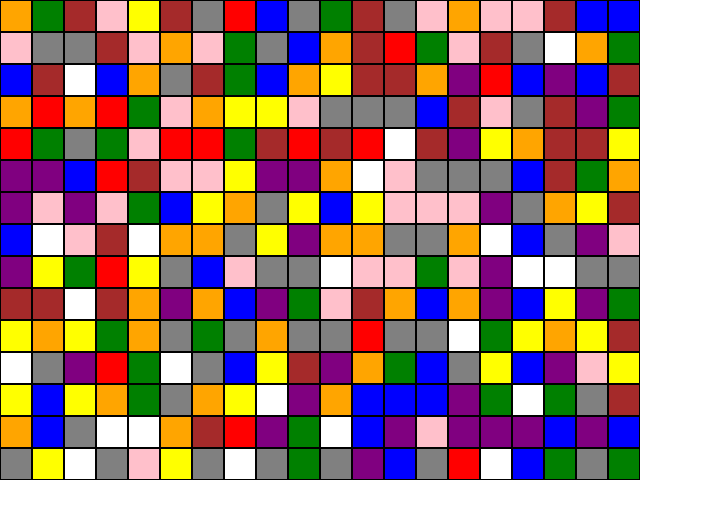
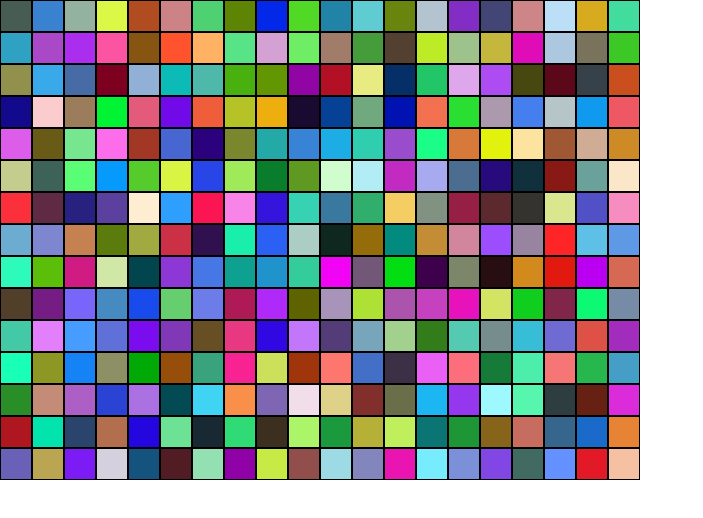
Before and after one commit to nguyendthinh/BlockParty, a React (Create React App) app: page / in a window 1280 px wide. Shown: the top 518 px of the page, without its empty margins (0-703 px from the left). Built offline with nearby package versions, Linux system fonts and the light colour scheme.

Commit message:
finished game logic

```diff
--- a/src/Cell.js
+++ b/src/Cell.js
@@ -8,23 +8,27 @@ class Cell extends Component {
     const clickedIndex = this.props.index
     const currentBlock = document.getElementsByClassName("cell")[clickedIndex]
     const currentColor = currentBlock.style.backgroundColor
-    const blocks = [document.getElementsByClassName("cell")[clickedIndex + 20],
-                    document.getElementsByClassName("cell")[clickedIndex - 20],
-                    document.getElementsByClassName("cell")[clickedIndex + 1],
-                    document.getElementsByClassName("cell")[clickedIndex - 1]]
+    const targetCell = document.getElementsByClassName("cell")
+    const blocks = [targetCell[clickedIndex + 20],
+    targetCell[clickedIndex - 20],
+    targetCell[clickedIndex + 1],
+    targetCell[clickedIndex - 1]]
 
     function colorChange(block, index) {
-        if (index > 279) {
+      if (index > 299) {
         return;
       }
       const blockClass = block.style.backgroundColor
       block.style.backgroundColor = currentColor;
       for (var i = (index + 20); i <= 300; i += 20) {
-            if (document.getElementsByClassName("cell")[i].style.backgroundColor === blockClass) {
-                document.getElementsByClassName("cell")[i].style.backgroundColor = currentColor;
+        if (targetCell[i].style.backgroundColor === blockClass) {
+          targetCell[i].classList.add('active');
+          targetCell[i].style.backgroundColor = currentColor;
         } else {
           return;
-            }}}
+        }
+      }
+    }
 
         function colorChange2(block, index) {
           if (index < 0) {
@@ -33,48 +37,110 @@ class Cell extends Component {
           const blockClass = block.style.backgroundColor
           block.style.backgroundColor = currentColor;
           for (var i = (index - 20); i >= 0; i -= 20) {
-                  if (document.getElementsByClassName("cell")[i].style.backgroundColor === blockClass) {
-                      document.getElementsByClassName("cell")[i].style.backgroundColor = currentColor;
+            if (targetCell[i].style.backgroundColor === blockClass) {
+              targetCell[i].classList.add('active');
+              targetCell[i].style.backgroundColor = currentColor;
             } else {
               return;
-                  }}}
+            }
+          }
+        }
 
             function colorChange3(block, index) {
+              if (index % 20 === 0 ) {
+                return;
+              }
               const blockClass = block.style.backgroundColor
               block.style.backgroundColor = currentColor;
               for (var i = (index + 1); i <= 300; i += 1) {
-                        if (document.getElementsByClassName("cell")[i].style.backgroundColor === blockClass) {
-                            document.getElementsByClassName("cell")[i].style.backgroundColor = currentColor;
+                if (targetCell[i].style.backgroundColor === blockClass && i % 20 !== 0) {
+                  targetCell[i].classList.add('active');
+                  targetCell[i].style.backgroundColor = currentColor;
                 } else {
                   return;
-                        }}}
+                }
+              }
+            }
 
                 function colorChange4(block, index) {
+                  if (index % 20 === 19) {
+                    return;
+                  }
                   const blockClass = block.style.backgroundColor
                   block.style.backgroundColor = currentColor;
                   for (var i = (index - 1); i >= 0; i -= 1) {
-                              if (document.getElementsByClassName("cell")[i].style.backgroundColor === blockClass) {
-                                  document.getElementsByClassName("cell")[i].style.backgroundColor = currentColor;
+                    if (targetCell[i].style.backgroundColor === blockClass && i % 20 !== 19) {
+                      targetCell[i].classList.add('active');
+                      targetCell[i].style.backgroundColor = currentColor;
                     } else {
-                                return;
-                              }}}
+                      return;}}}
 
                       colorChange(blocks[0], clickedIndex + 20)
                       colorChange2(blocks[1], clickedIndex - 20)
                       colorChange3(blocks[2], clickedIndex + 1)
                       colorChange4(blocks[3], clickedIndex - 1)
 
+                      function checkColors(array) {
+                        for (var i = 1; i < array.length; i++) {
+                          if (array[i] !== array[0]) {
+                            console.log("keep going");
+                            return;
+                          } else {
+                            console.log("you won!")
+                            return;
+                          }
+                        }
                       }
 
+                          function storeColors() {
+                            const colorGrids = []
+                            for (var i=0; i < 300; i++) {
+                              colorGrids.push(document.getElementsByClassName("cell")[i].style.backgroundColor)
+                            } checkColors(colorGrids); }
+                            storeColors() }
 
                             render() {
-    const colorchoices = ["red", "orange", "yellow", "green", "blue", "purple", "pink", "brown", "gray"]
+                              // const colorchoices = ["red", "orange", "yellow", "green", "blue", "purple", "pink", "brown", "gray"]
+                              // {{backgroundColor: colorchoices[Math.round(Math.random() * colorchoices.length)]
+                              function getRandomColor() {
+                                var letters = '0123456789ABCDEF';
+                                var color = '#';
+                                for (var i = 0; i < 6; i++) {
+                                  color += letters[Math.floor(Math.random() * 16)];
+                                } return color;}
 
                                 return (
-        <div data-index={this.props.index} onClick={e => this.userClick(e)} className="cell" style={{backgroundColor: colorchoices[Math.round(Math.random() * colorchoices.length)]}}></div>
+                                  <div data-index={this.props.index} onClick={e => this.userClick(e)} className="cell" style={{backgroundColor: getRandomColor()}}></div>
                                 );
 
                               }
                             }
 
                             export default Cell;
+
+                            //////DRY CODE//////
+
+                            // function colorChange(blockBelow, indexBelow, blockAbove, indexAbove, blockRight, indexRight, blockLeft, indexLeft) {
+                            //   const blockBelowColor = blockBelow.style.backgroundColor
+                            //   const blockAboveColor = blockAbove.style.backgroundColor
+                            //   const blockRightColor = blockRight.style.backgroundColor
+                            //   const blockLeftColor = blockLeft.style.backgroundColor
+                            //   blockBelowColor.style.backgroundColor = currentColor;
+                            //   blockAboveColor.style.backgroundColor = currentColor;
+                            //   blockRightColor.style.backgroundColor = currentColor;
+                            //   blockLeftColor.style.backgroundColor = currentColor;
+                            //
+                            //   if (indexBelow > 279) {
+                            //     for (var i = (indexBelow + 20); i <= 300; i += 20) {
+                            //       if (document.getElementsByClassName("cell")[i].style.backgroundColor === blockBelowColor) {
+                            //           document.getElementsByClassName("cell")[i].style.backgroundColor = currentColor;
+                            //       } else {
+                            //         i = false;
+                            //       }
+                            //     }
+                            //   }
+                            //
+                            // }
+                            //
+                            //
+                            // colorChange(blocks[0], clickedIndex + 20, blocks[1], clickedIndex - 20, blocks[2], clickedIndex + 1, blocks[3], clickedIndex - 1);
--- a/src/index.css
+++ b/src/index.css
@@ -10,6 +10,10 @@ body {
   border: 1px solid black;
 }
 
+.cell.active {
+  transition: all 1s ease-in
+}
+
 #gameboard {
   display: flex;
   flex-direction: row;
```
Lines whose indentation alone changed are shown as unchanged.
